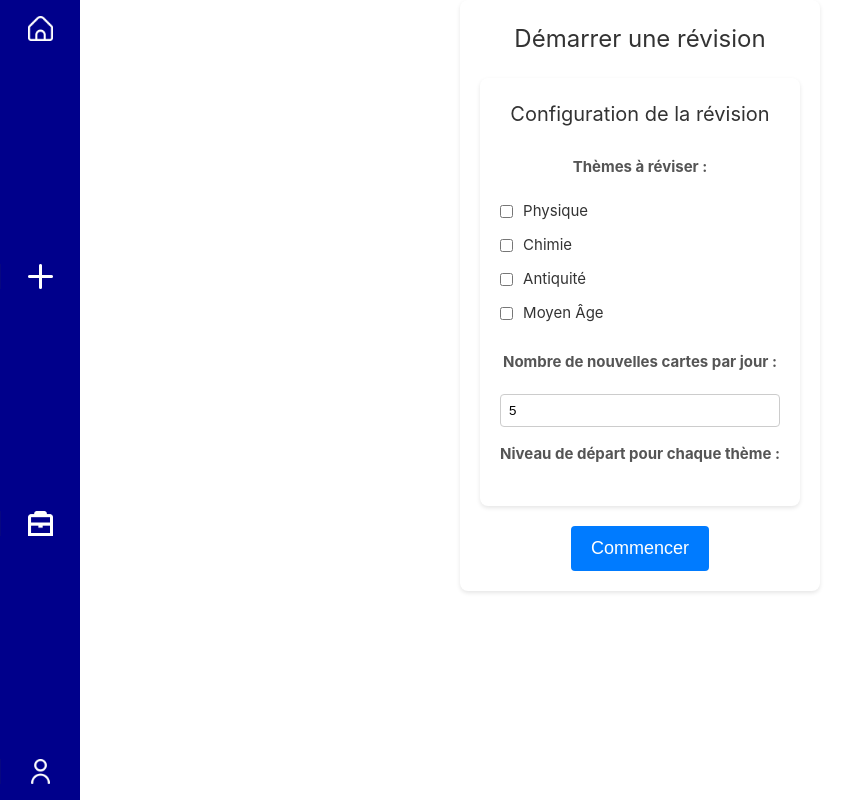
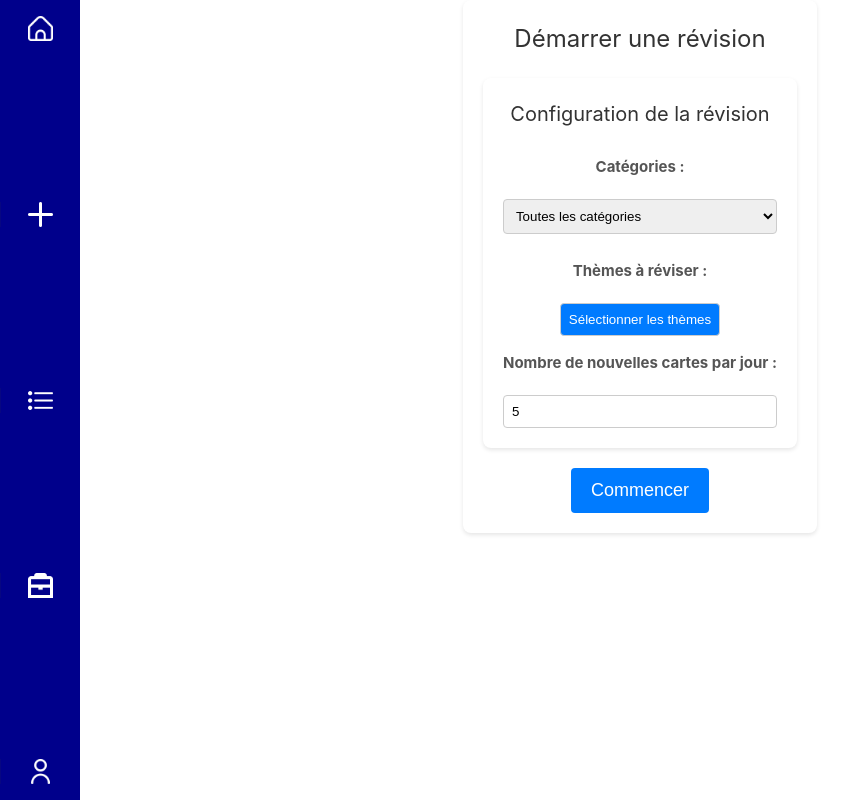
Before and after one commit to MatDoney/Boite-de-leitner, a Vue app: page /revision in a window 1280 px wide. Shown: the whole page, without its empty margins (0-854 px from the left). Built offline with nearby package versions, Linux system fonts and the light colour scheme; the HTML template or start-up script is replaced by a standard one.

Commit message:
ajout du système revision à  la nav bar et ajustement des choix pour la révision

```diff
--- a/src/components/Menu.vue
+++ b/src/components/Menu.vue
@@ -8,7 +8,8 @@ import {RouterLink} from "vue-router";
       <nav>
         <RouterLink to="/"><img src="../assets/maison.png" width="25px" height="25px"></RouterLink>
         <RouterLink to="/cardCreation"><img src="../assets/plus.png" width="25px" height="25px"></RouterLink>
-        <RouterLink to="/categories"><img src="../assets/mallette.png" width="25px" height="25px"></RouterLink>
+        <RouterLink to="/categories"><img src="../assets/liste.png" width="25px" height="25px"></RouterLink>
+        <RouterLink to="/revision"><img src="../assets/mallette.png" width="25px" height="25px"></RouterLink>
         <RouterLink to="/about"><img src="../assets/utilisateur.png" width="25px" height="25px"></RouterLink>
 
       </nav>
--- a/src/components/RevisionSettings.vue
+++ b/src/components/RevisionSettings.vue
@@ -2,55 +2,76 @@
   <div class="settings-container">
     <h3>Configuration de la révision</h3>
 
+    <label>Catégories :</label>
+    <select v-model="selectedCategory" class="select-category">
+      <option value="">Toutes les catégories</option>
+      <option v-for="category in categories" :key="category.id" :value="category.id">{{ category.name }}</option>
+    </select>
+
     <label>Thèmes à réviser :</label>
-    <ul>
-      <li v-for="theme in themes" :key="theme.id">
-        <input type="checkbox" :value="theme.id" v-model="selectedThemes" class="checkbox" />
-        <span class="checkbox-label">{{ theme.name }}</span>
-      </li>
-    </ul>
+    <div class="dropdown">
+      <button class="dropdown-button" @click="toggleDropdown">
+        Sélectionner les thèmes
+      </button>
+      <div v-if="dropdownOpen" class="dropdown-content">
+        <ul>
+          <li v-for="theme in filteredThemes" :key="theme.id">
+            <input type="checkbox" :value="theme.id" v-model="selectedThemes" class="checkbox" />
+            <span class="checkbox-label">{{ theme.name }}</span>
+          </li>
+        </ul>
+      </div>
+    </div>
 
     <label>Nombre de nouvelles cartes par jour :</label>
     <input type="number" v-model="dailyNewCards" min="1" max="20" class="input-number" />
-
-    <label>Niveau de départ pour chaque thème :</label>
-    <ul>
-      <li v-for="theme in selectedThemesObjects" :key="theme.id">
-        {{ theme.name }}
-        <select v-model="themeLevels[theme.id]" class="select-level">
-          <option v-for="level in 5" :key="level" :value="level">{{ level }}</option>
-        </select>
-      </li>
-    </ul>
   </div>
 </template>
 
 <script setup lang="ts">
 import { computed, ref, defineEmits } from 'vue'
 import { useThemesStore } from '@/stores/themesStore'
+import { useCategoriesStore } from '@/stores/categories'
 
+// Utilisation des stores de thèmes et de catégories
 const themesStore = useThemesStore()
+const categoriesStore = useCategoriesStore()
 const themes = themesStore.themes
+const categories = categoriesStore.categories
 const selectedThemes = ref<number[]>([])
 const dailyNewCards = ref(5)
-const themeLevels = ref<Record<number, number>>({})
+const dropdownOpen = ref(false)
+const selectedCategory = ref<string>('')
 
-const emit = defineEmits(['updateThemes', 'updateDailyNewCards', 'updateThemeLevel'])
+// Définition des événements émis par le composant
+const emit = defineEmits(['updateThemes', 'updateDailyNewCards'])
 
+// Filtrage des thèmes en fonction de la catégorie sélectionnée
+const filteredThemes = computed(() => {
+  if (!selectedCategory.value) {
+    return themes
+  }
+  return themes.filter(theme => theme.categoryId === Number(selectedCategory.value))
+})
+
+// Calcul des thèmes sélectionnés
 const selectedThemesObjects = computed(() => {
   return themes.filter(theme => selectedThemes.value.includes(theme.id))
 })
 
+// Fonction pour basculer l'affichage de la liste déroulante
+const toggleDropdown = () => {
+  dropdownOpen.value = !dropdownOpen.value
+}
+
+// Fonction pour mettre à jour les thèmes sélectionnés
 const updateThemes = () => {
   emit('updateThemes', selectedThemesObjects.value)
 }
 
+// Fonction pour mettre à jour le nombre de nouvelles cartes quotidiennes
 const updateDailyNewCards = () => {
   emit('updateDailyNewCards', dailyNewCards.value)
-}
-
-const updateThemeLevel = () => {
-  emit('updateThemeLevel', themeLevels.value)
 }
 </script>
 
@@ -104,25 +125,37 @@ li {
   border-radius: 4px;
 }
 
-.select-level {
+.dropdown {
+  position: relative;
+}
+
+.dropdown-button {
   padding: 8px;
   border: 1px solid #ccc;
   border-radius: 4px;
+  background-color: #007bff;
+  color: white;
+  cursor: pointer;
 }
 
-.start-button {
-  margin-top: 20px;
-  padding: 12px 20px;
-  background-color: #007bff;
-  color: white;
-  border: none;
+.dropdown-content {
+  position: absolute;
+  top: 100%;
+  left: 0;
+  right: 0;
+  background-color: white;
+  border: 1px solid #ccc;
   border-radius: 4px;
-  cursor: pointer;
-  font-size: 18px;
-  transition: background-color 0.3s ease;
+  box-shadow: 0 2px 4px rgba(0, 0, 0, 0.1);
+  max-height: 200px;
+  overflow-y: auto;
+  z-index: 1000;
 }
 
-.start-button:hover {
-  background-color: #0056b3;
+.select-category {
+  padding: 8px;
+  border: 1px solid #ccc;
+  border-radius: 4px;
+  margin-bottom: 10px;
 }
 </style>
--- a/src/router/index.ts
+++ b/src/router/index.ts
@@ -33,6 +33,7 @@ const router = createRouter({
       component: () => import('@/views/CategoriesView.vue'), // La même vue, mais on passe un id
       props: true,  // Permet de passer les paramètres de la route comme props
     },
+    //ajout de la route edition d'une carte
     {
 
       path: '/cardCreation',
@@ -41,7 +42,9 @@ const router = createRouter({
       // this generates a separate chunk (About.[hash].js) for this route
       // which is lazy-loaded when the route is visited.
       component: () => import('../views/CardCreationVue.vue'),
-    },{
+    },
+    //ajout de la route pour la révision
+    {
       path: '/revision',
       name: 'revision',
       component: () => import('@/views/RevisionStart.vue'), // La même vue, mais on passe un id
--- a/src/views/RevisionStart.vue
+++ b/src/views/RevisionStart.vue
@@ -16,18 +16,22 @@
 import { useRevisionStore } from '@/stores/revisionStore'
 import RevisionSettings from '../components/RevisionSettings.vue'
 
+// Utilisation du store de révision
 const revisionStore = useRevisionStore()
 
+// Interface pour les thèmes
 interface Theme {
   id: number
   name: string
   // Ajoutez d'autres propriétés selon vos besoins
 }
 
+// Fonctions pour mettre à jour les thèmes, les nouvelles cartes quotidiennes et le niveau des thèmes
 const updateThemes = (themes: Theme[]) => revisionStore.selectThemes(themes)
 const updateDailyNewCards = (value: number) => revisionStore.setDailyNewCards(value)
 const updateThemeLevel = (themeId: number, level: number) => revisionStore.setThemeLevel(themeId, level)
 
+// Fonction pour démarrer la révision
 const startRevision = () => {
   revisionStore.startRevision()
 }
```
Also changed, not shown: src/assets/liste.png (added).
